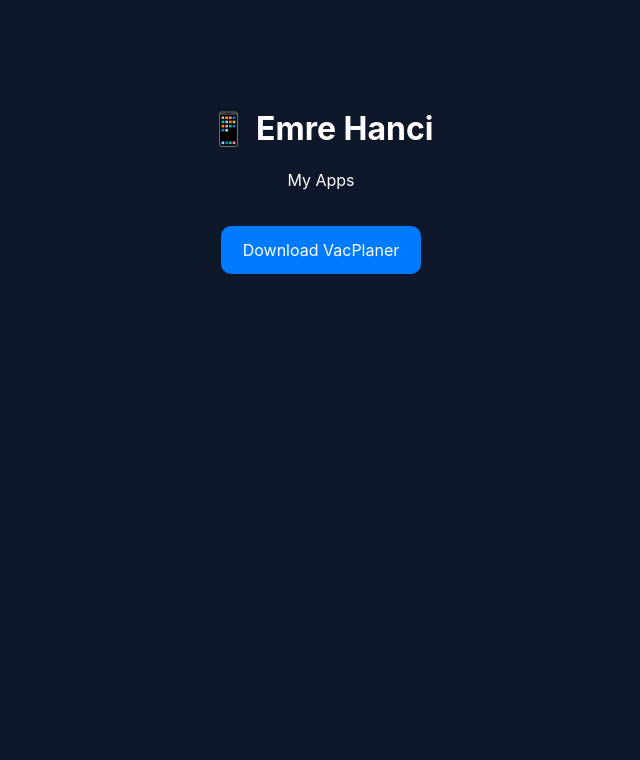
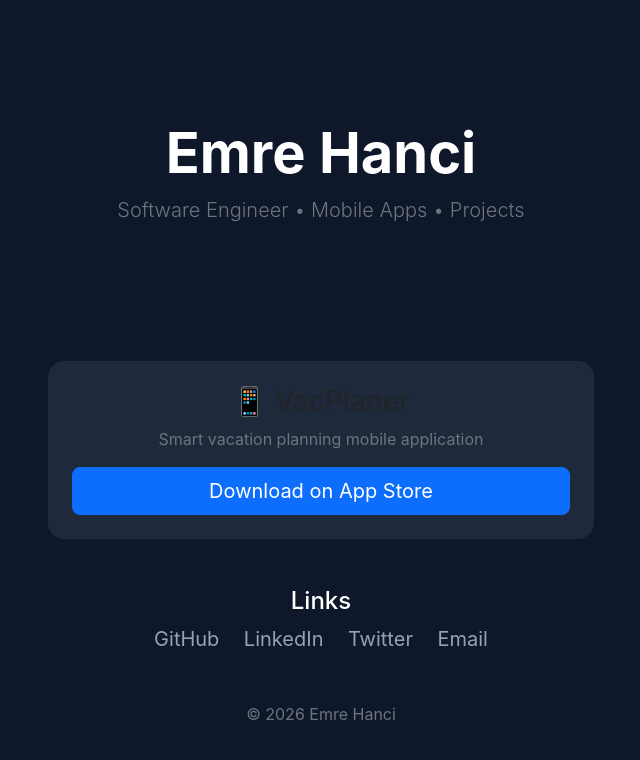
Before and after one commit to emrehanci/apps, a plain HTML site: page index.html in a window 1280 px wide. Shown: the whole page, without its empty margins (319-959 px from the left). Drawn offline with nearby package versions, Linux system fonts and the light colour scheme.

Commit message:
Update index.html

```diff
--- a/index.html
+++ b/index.html
@@ -1,36 +1,109 @@
 <!DOCTYPE html>
-<html>
+<html lang="en">
 <head>
-<title>Emre Hanci Apps</title>
+
+<meta charset="UTF-8">
 <meta name="viewport" content="width=device-width, initial-scale=1">
+
+<title>Emre Hanci</title>
+
+<link href="https://cdn.jsdelivr.net/npm/bootstrap@5.3.3/dist/css/bootstrap.min.css" rel="stylesheet">
+
 <style>
+
 body{
-font-family:-apple-system;
 background:#0f172a;
 color:white;
+font-family:-apple-system,BlinkMacSystemFont;
+}
+
+.hero{
+padding:120px 0;
 text-align:center;
-padding:80px;
 }
-a{
-display:inline-block;
-margin-top:20px;
-padding:14px 22px;
-background:#007AFF;
+
+.app-card{
+background:#1e293b;
+border:none;
+border-radius:16px;
+}
+
+.social a{
+margin:10px;
+font-size:20px;
+color:#94a3b8;
+text-decoration:none;
+}
+
+.social a:hover{
 color:white;
-text-decoration:none;
-border-radius:10px;
 }
+
 </style>
+
 </head>
 
 <body>
 
-<h1>📱 Emre Hanci</h1>
-<p>My Apps</p>
+<div class="container">
 
-<a href="https://apps.apple.com/us/app/vacplaner/id6759508949">
-Download VacPlaner
+<div class="hero">
+
+<h1 class="display-4 fw-bold">Emre Hanci</h1>
+
+<p class="lead text-secondary">
+Software Engineer • Mobile Apps • Projects
+</p>
+
+</div>
+
+
+<div class="row justify-content-center">
+
+<div class="col-md-6">
+
+<div class="card app-card text-center p-4">
+
+<h3>📱 VacPlaner</h3>
+
+<p class="text-secondary">
+Smart vacation planning mobile application
+</p>
+
+<a class="btn btn-primary btn-lg"
+href="https://apps.apple.com/us/app/vacplaner/id6759508949">
+Download on App Store
 </a>
+
+</div>
+
+</div>
+
+</div>
+
+
+<div class="text-center mt-5 social">
+
+<h4>Links</h4>
+
+<a href="https://github.com/uig46504">GitHub</a>
+
+<a href="#">LinkedIn</a>
+
+<a href="#">Twitter</a>
+
+<a href="mailto:mail@emrehanci.com">Email</a>
+
+</div>
+
+
+<footer class="text-center mt-5 text-secondary">
+
+<p>© 2026 Emre Hanci</p>
+
+</footer>
+
+</div>
 
 </body>
 </html>
```
